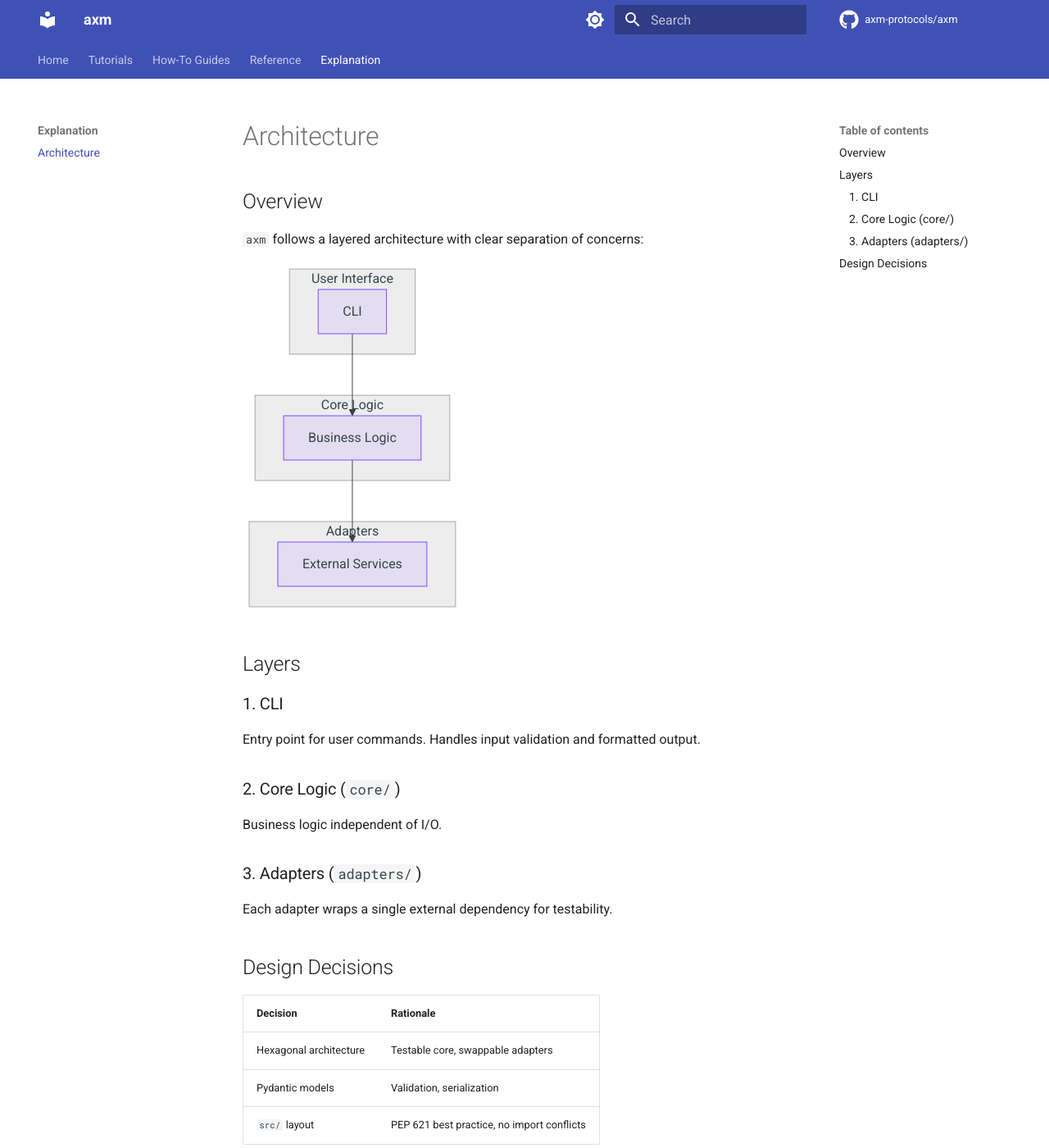
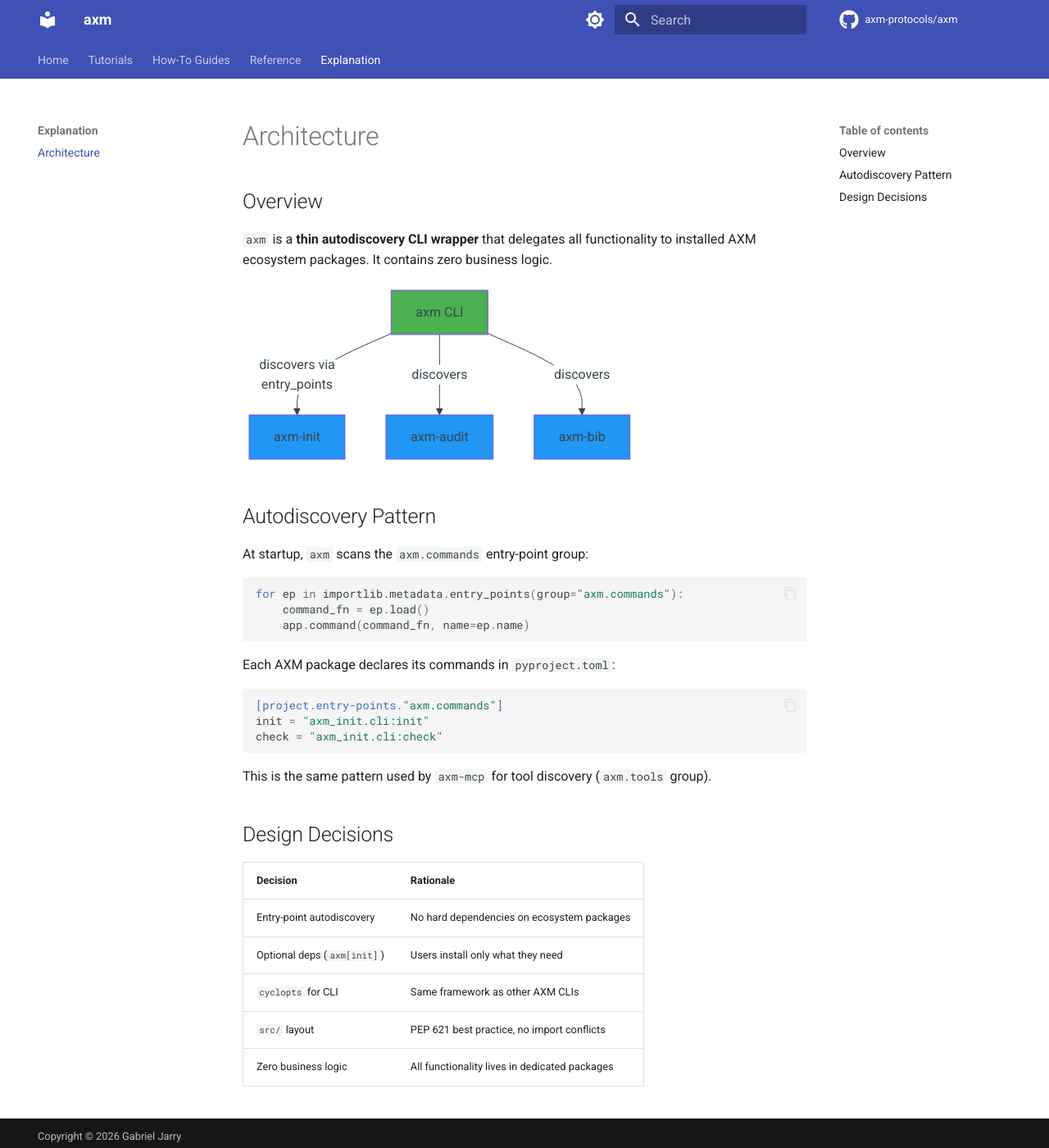
Before and after one commit to axm-protocols/axm-forge, an MkDocs documentation site: the page built from docs/explanation/architecture.md, in a window 1280 px wide and 1400 px high. Shown: the whole window at 82% size. Built offline with MkDocs 1.6.1 and Material for MkDocs 9.7.7, drawn with Linux system fonts in a browser that asks for light colours; comment, search, counter and statistics services are not loaded.

Commit message:
docs: update all pages to reflect CLI autodiscovery architecture
- docs: rewrite index, architecture, getting-started, howto, reference/cli
- refactor: clean __init__.py, remove scaffolded hello()
- all content now matches the thin CLI wrapper pattern

````diff
--- a/docs/explanation/architecture.md
+++ b/docs/explanation/architecture.md
@@ -2,44 +2,46 @@
 
 ## Overview
 
-`axm` follows a layered architecture with clear separation of concerns:
+`axm` is a **thin autodiscovery CLI wrapper** that delegates all functionality to installed AXM ecosystem packages. It contains zero business logic.
 
 ```mermaid
 graph TD
-    subgraph "User Interface"
-        CLI["CLI"]
-    end
+    AXM["axm CLI"] -->|"discovers via<br>entry_points"| INIT["axm-init"]
+    AXM -->|"discovers"| AUDIT["axm-audit"]
+    AXM -->|"discovers"| BIB["axm-bib"]
 
-    subgraph "Core Logic"
-        Core["Business Logic"]
-    end
-
-    subgraph "Adapters"
-        Ext["External Services"]
-    end
-
-    CLI --> Core
-    Core --> Ext
+    style AXM fill:#4CAF50,color:#fff
+    style INIT fill:#2196F3,color:#fff
+    style AUDIT fill:#2196F3,color:#fff
+    style BIB fill:#2196F3,color:#fff
 ```
 
-## Layers
+## Autodiscovery Pattern
 
-### 1. CLI
+At startup, `axm` scans the `axm.commands` entry-point group:
 
-Entry point for user commands. Handles input validation and formatted output.
+```python
+for ep in importlib.metadata.entry_points(group="axm.commands"):
+    command_fn = ep.load()
+    app.command(command_fn, name=ep.name)
+```
 
-### 2. Core Logic (`core/`)
+Each AXM package declares its commands in `pyproject.toml`:
 
-Business logic independent of I/O.
+```toml
+[project.entry-points."axm.commands"]
+init = "axm_init.cli:init"
+check = "axm_init.cli:check"
+```
 
-### 3. Adapters (`adapters/`)
-
-Each adapter wraps a single external dependency for testability.
+This is the same pattern used by `axm-mcp` for tool discovery (`axm.tools` group).
 
 ## Design Decisions
 
 | Decision | Rationale |
 |---|---|
-| Hexagonal architecture | Testable core, swappable adapters |
-| Pydantic models | Validation, serialization |
+| Entry-point autodiscovery | No hard dependencies on ecosystem packages |
+| Optional deps (`axm[init]`) | Users install only what they need |
+| `cyclopts` for CLI | Same framework as other AXM CLIs |
 | `src/` layout | PEP 621 best practice, no import conflicts |
+| Zero business logic | All functionality lives in dedicated packages |
````
Also changed, not shown: docs/howto/index.md (+29 -2 lines), docs/index.md (+15 -21 lines), docs/reference/cli.md (+22 -3 lines), docs/tutorials/getting-started.md (+37 -21 lines), src/axm/__init__.py (+7 -7 lines).
